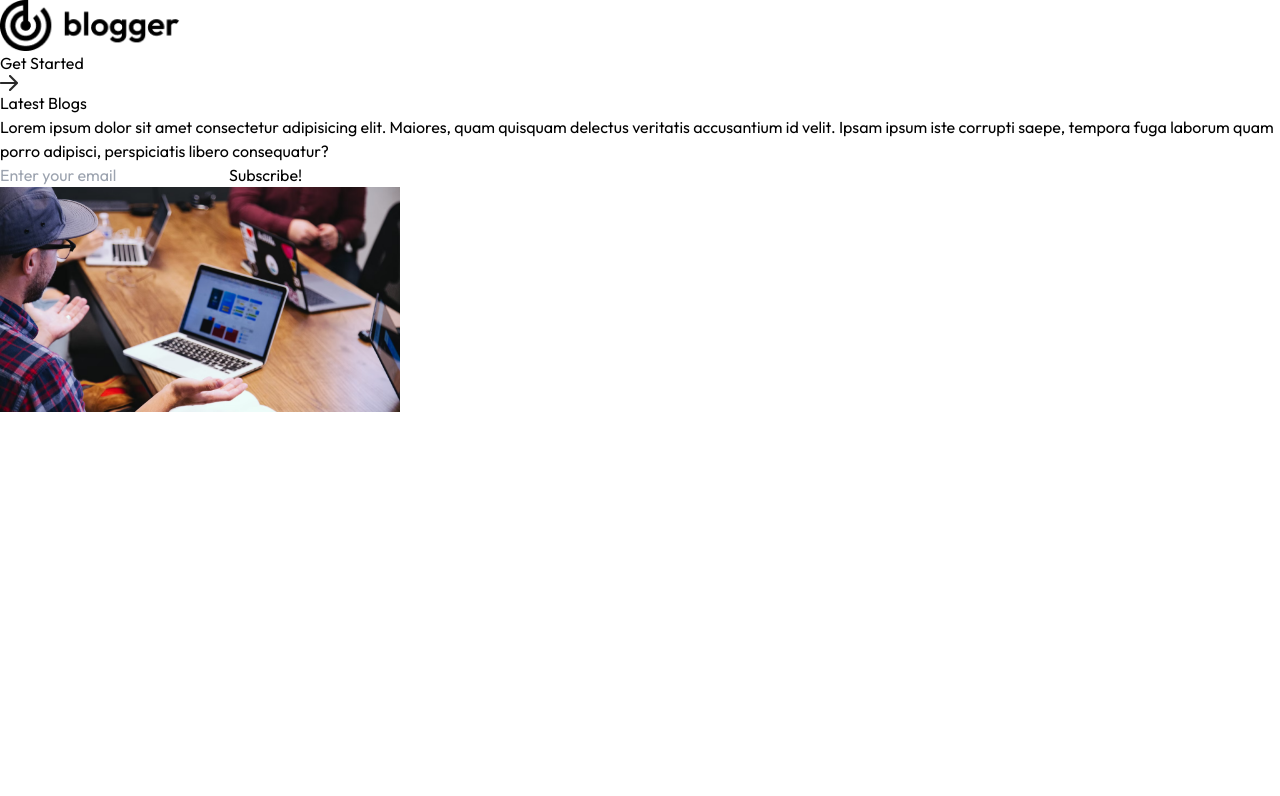
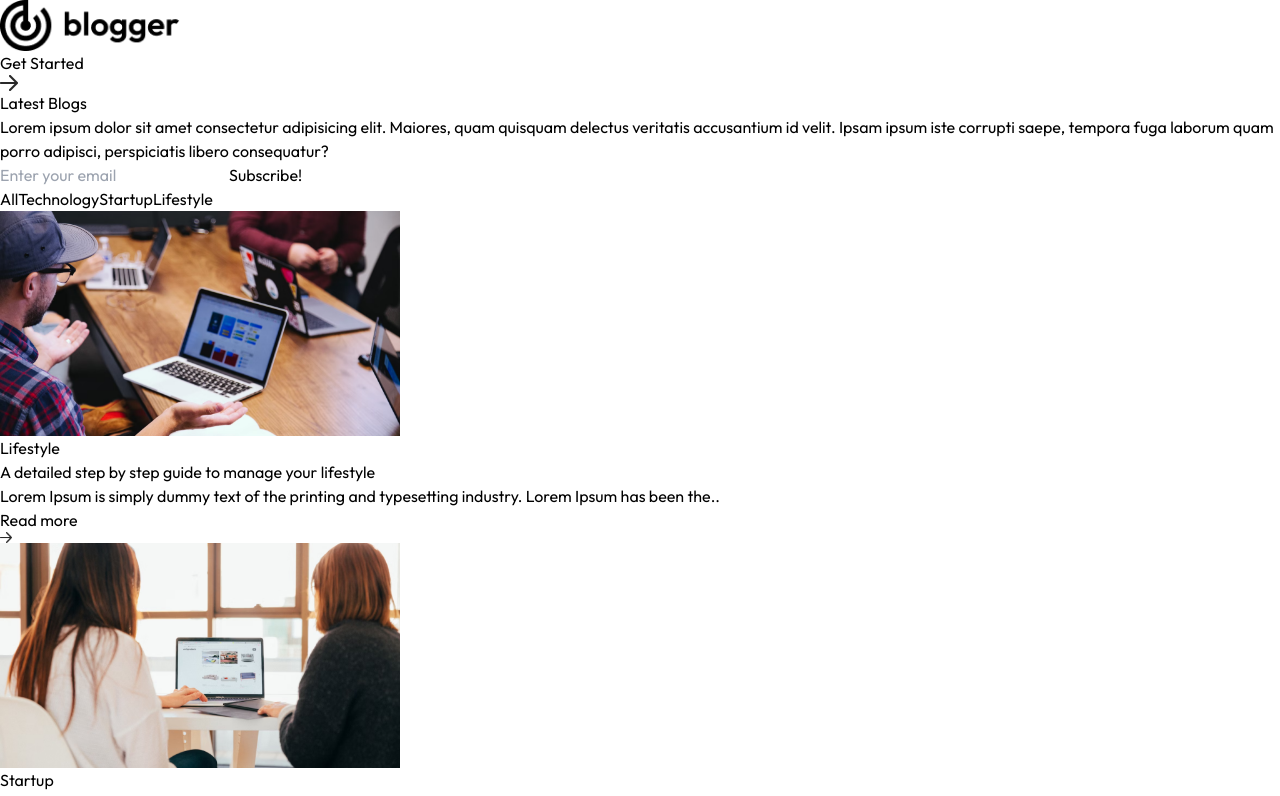
Before and after one commit to felixlutr/Next-Blog-App, a Next.js app: page / in a window 1280 px wide. Shown: the top 796 px of the page. Built offline with nearby package versions, Linux system fonts and the light colour scheme.

Commit message:
added dynamic classes, added a filter to category menu

```diff
--- a/Components/BlogItem.jsx
+++ b/Components/BlogItem.jsx
@@ -1,11 +1,30 @@
-import Image from 'next/image';
-import React from 'react';
-import { blog_data } from '@/Assets/assets';
+import Image from "next/image";
+import React from "react";
+import { blog_data } from "@/Assets/assets";
+import { assets } from "@/Assets/assets"
 
-const BlogItem = () => {
+const BlogItem = ({title,description,category,image}) => {
   return (
-    <div className='max-w-[330px] sm:max-w-[300px] bg-white border border-black hover:shadow-[-7px_7px_0px_#000000]'>
-      <Image src={blog_data[0].image} alt='' width={400} height={400} className='border-b border-black'/>
+    <div className="max-w-[330px] sm:max-w-[300px] bg-white border border-black hover:shadow-[-7px_7px_0px_#000000]">
+      <Image
+        src={image}
+        alt=""
+        width={400}
+        height={400}
+        className="border-b border-black"
+      />
+      <p className="ml-5 mt-5 px-1 inline-block bg-black text-white text-sm">
+        {category}
+      </p>
+      <div className="p-5">
+        <h5 className="mb-2 text-lg font-medium tracking-tight text-gray-900">
+          {title}
+        </h5>
+        <p className="mb-3 text-sm tracking-tight text-gray-700">{description}</p>
+        <div className="inline-flex items-center py-2 font-semibold text-center">
+          Read more <Image src={assets.arrow} alt='' className="ml-2" width={12}/>
+        </div>
+      </div>
     </div>
   );
 };
--- /dev/null
+++ b/Components/BlogList.jsx
@@ -0,0 +1,65 @@
+import React, { useState } from "react";
+import { blog_data } from "@/Assets/assets";
+import BlogItem from "./BlogItem";
+
+const BlogList = () => {
+  const [menu, setMenu] = useState("All");
+
+  return (
+    <div>
+      <div className="flex justify-center gap-6 my-12">
+        <button
+          onClick={() => setMenu("All")}
+          className={
+            menu === "All" ? "bg-black text-white py-1 px-4 rounded-sm" : ""
+          }
+        >
+          All
+        </button>
+        <button
+          onClick={() => setMenu("Technology")}
+          className={
+            menu === "Technology"
+              ? "bg-black text-white py-1 px-4 rounded-sm"
+              : ""
+          }
+        >
+          Technology
+        </button>
+        <button
+          onClick={() => setMenu("Startup")}
+          className={
+            menu === "Startup" ? "bg-black text-white py-1 px-4 rounded-sm" : ""
+          }
+        >
+          Startup
+        </button>
+        <button
+          onClick={() => setMenu("Lifestyle")}
+          className={
+            menu === "Lifestyle"
+              ? "bg-black text-white py-1 px-4 rounded-sm"
+              : ""
+          }
+        >
+          Lifestyle
+        </button>
+      </div>
+      <div className="flex flex-wrap justify-around gap-1 gap-y-10 mb-16 xl:mx-24">
+        {blog_data.filter((item) => menu==="All"?true:item.category===menu ).map((item, index) => {
+          return (
+            <BlogItem
+              key={index}
+              image={item.image}
+              title={item.title}
+              description={item.description}
+              category={item.category}
+            />
+          );
+        })}
+      </div>
+    </div>
+  );
+};
+
+export default BlogList;
--- a/app/page.js
+++ b/app/page.js
@@ -1,12 +1,12 @@
 "use client"
-import BlogItem from "@/Components/BlogItem";
+import BlogList from "@/Components/BlogList";
 import Header from "@/Components/Header";
 
 export default function Home() {
   return (
     <>
     <Header/>
-    <BlogItem/>
+    <BlogList/>
     </>
   );
 }
```
